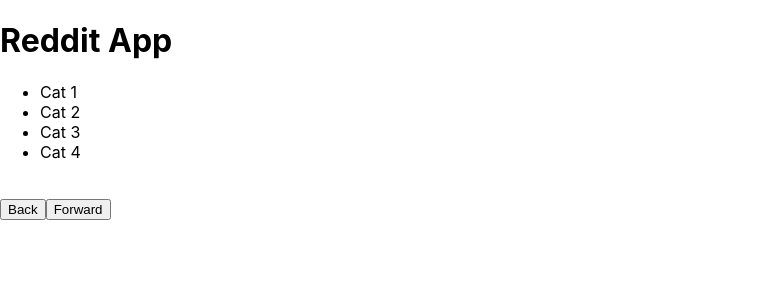
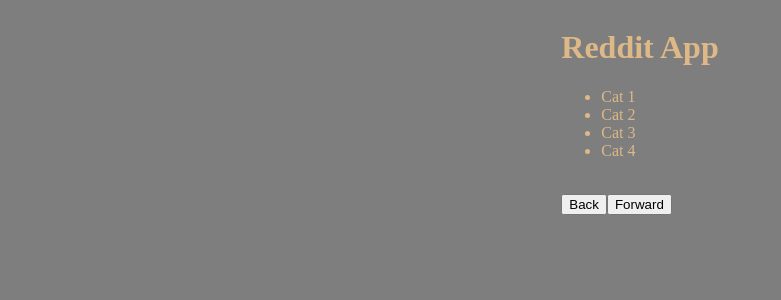
Before and after one commit to bz47/reddit-app, a React (Create React App) app: page / in a window 1280 px wide. Shown: the top 300 px of the page, without its empty margins (0-781 px from the left). Built offline with nearby package versions, Linux system fonts and the light colour scheme.

Commit message:
create component css files

```diff
--- a/src/index.css
+++ b/src/index.css
@@ -1,13 +1,6 @@
 body {
-  margin: 0;
-  font-family: -apple-system, BlinkMacSystemFont, 'Segoe UI', 'Roboto', 'Oxygen',
-    'Ubuntu', 'Cantarell', 'Fira Sans', 'Droid Sans', 'Helvetica Neue',
-    sans-serif;
-  -webkit-font-smoothing: antialiased;
-  -moz-osx-font-smoothing: grayscale;
+  display: flex;
+  justify-content: center;
+  color: burlywood;
+  background-color: rgba(0, 0, 0, 0.507);
 }
-
-code {
-  font-family: source-code-pro, Menlo, Monaco, Consolas, 'Courier New',
-    monospace;
-}
```
Also changed, not shown: src/Components/Footer/Footer.css (added), src/Components/Header/Header.css (added), src/Components/Nav/Nav.css (added), src/Components/Reddits/Reddits.css (added).
